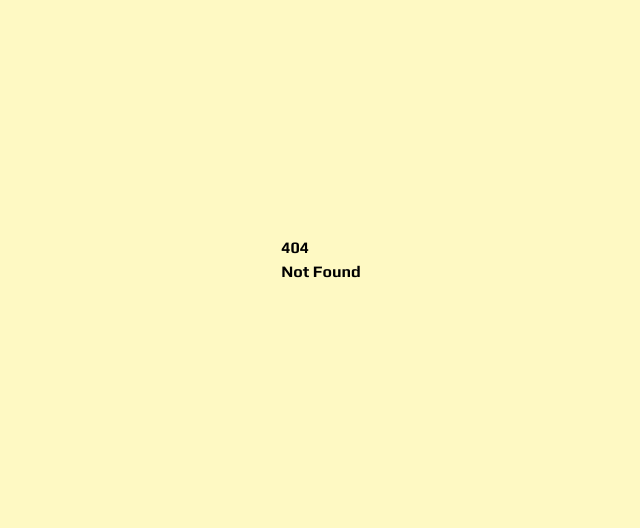
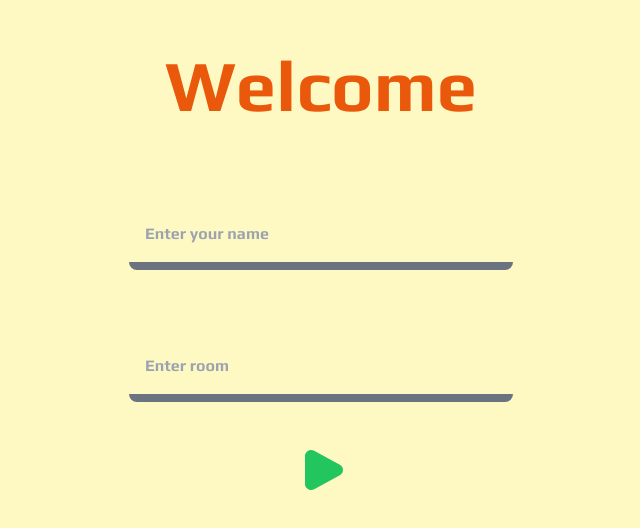
Before and after one commit to mragil/rock-paper-scissor-client, a SvelteKit app: page /r-p-s in a window 1280 px wide. Before the commit this address had no page. Shown: the part 140-668 px from the top of the page, without its empty margins (319-959 px from the left). Built offline with nearby package versions, Linux system fonts and the light colour scheme; no server answers.

Commit message:
feat(r-p-s): adjust structure & handle leave properly

```diff
--- a/src/lib/stores/rock-paper-scissor.ts
+++ b/src/lib/stores/rock-paper-scissor.ts
@@ -16,7 +16,8 @@ interface Message {
 		| 'RESULT'
 		| 'RESET'
 		| 'REPLAY'
-		| 'OPPONENT-LEFT';
+		| 'OPPONENT-LEFT'
+		| 'PLAYER_TURN';
 	text: string;
 	data?: Result;
 }
@@ -65,7 +66,7 @@ const store = () => {
 				console.log('[websocket] connection open', event);
 			});
 			socket.addEventListener('close', (event) => {
-				update((state) => ({ ...state, isConnected: false }));
+				update(() => gameState);
 				console.log('[websocket] connection closed', event);
 			});
 			socket.addEventListener('message', (event) => {
@@ -121,7 +122,7 @@ const store = () => {
 	const sendPick = (socket: WebSocket, pick: Pick) => {
 		update((state) => ({ ...state, userPick: pick }));
 		const msg: Message = {
-			type: 'GAME',
+			type: 'PLAYER_TURN',
 			text: pick
 		};
 		socket.send(JSON.stringify(msg));
@@ -129,7 +130,7 @@ const store = () => {
 
 	const resetGame = (socket: WebSocket) => {
 		const msg: Message = {
-			type: 'RESET',
+			type: 'REPLAY',
 			text: ''
 		};
 		update((state) => ({ ...state, userPick: null, timer: null }));
--- a/src/routes/game/+page.svelte
+++ b/src/routes/r-p-s/+page.svelte
@@ -38,7 +38,7 @@
 	const connectToRoom = () => {
 		const protocol = window.location.protocol === 'https:' ? 'wss' : 'ws';
 		socket = new WebSocket(
-			`${protocol}://${PUBLIC_WS_HOST}/chat?userName=${name}&roomName=${room}`
+			`${protocol}://${PUBLIC_WS_HOST}/rock-paper-scissor?userName=${name}&roomName=${room}`
 		);
 		game.connectToRoom(socket);
 	};
```
Also changed, not shown: src/routes/r-p-s/Deck.svelte (renamed from src/routes/game/Deck.svelte), src/routes/r-p-s/Intro.svelte (renamed from src/routes/game/Intro.svelte).
